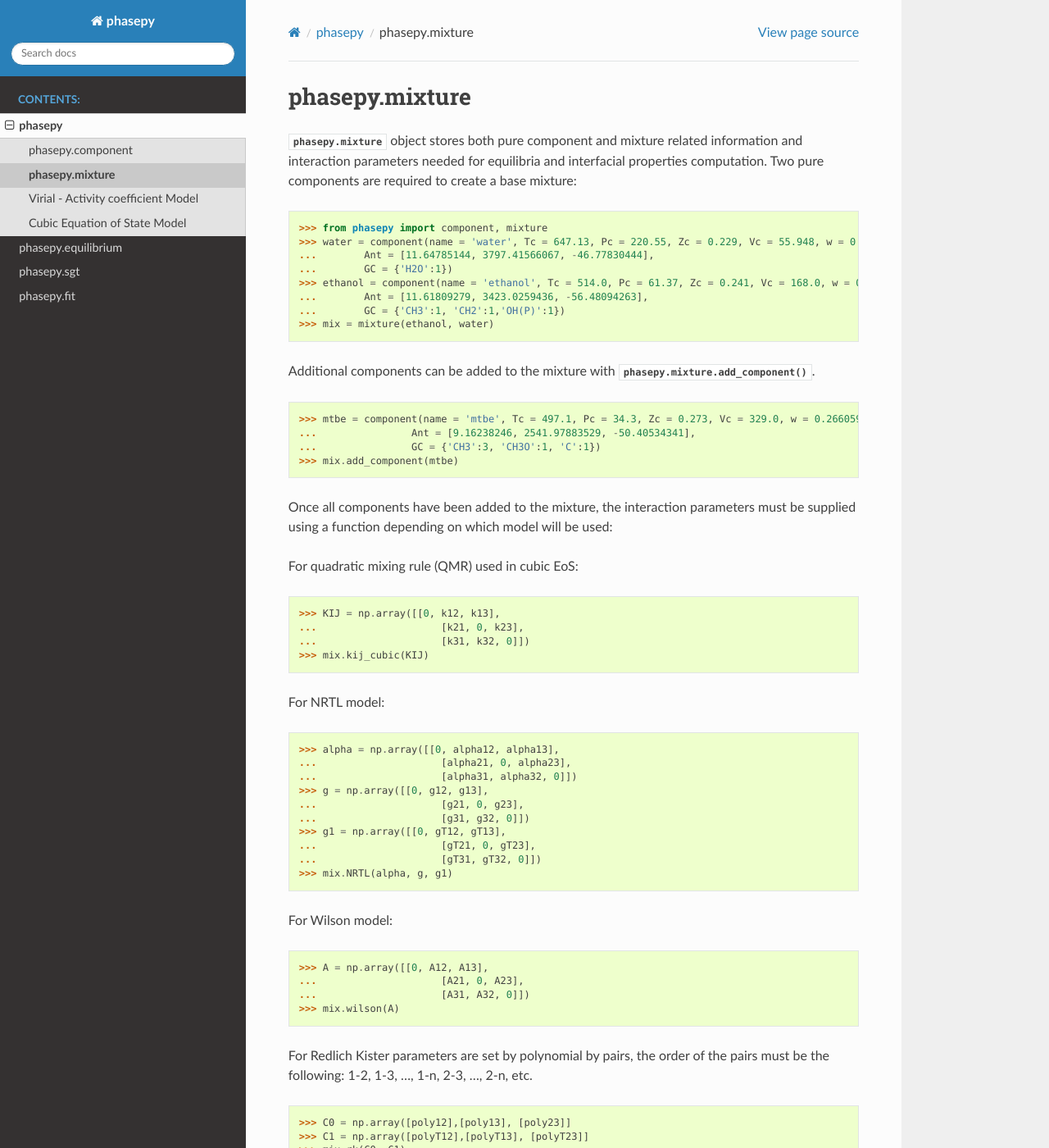
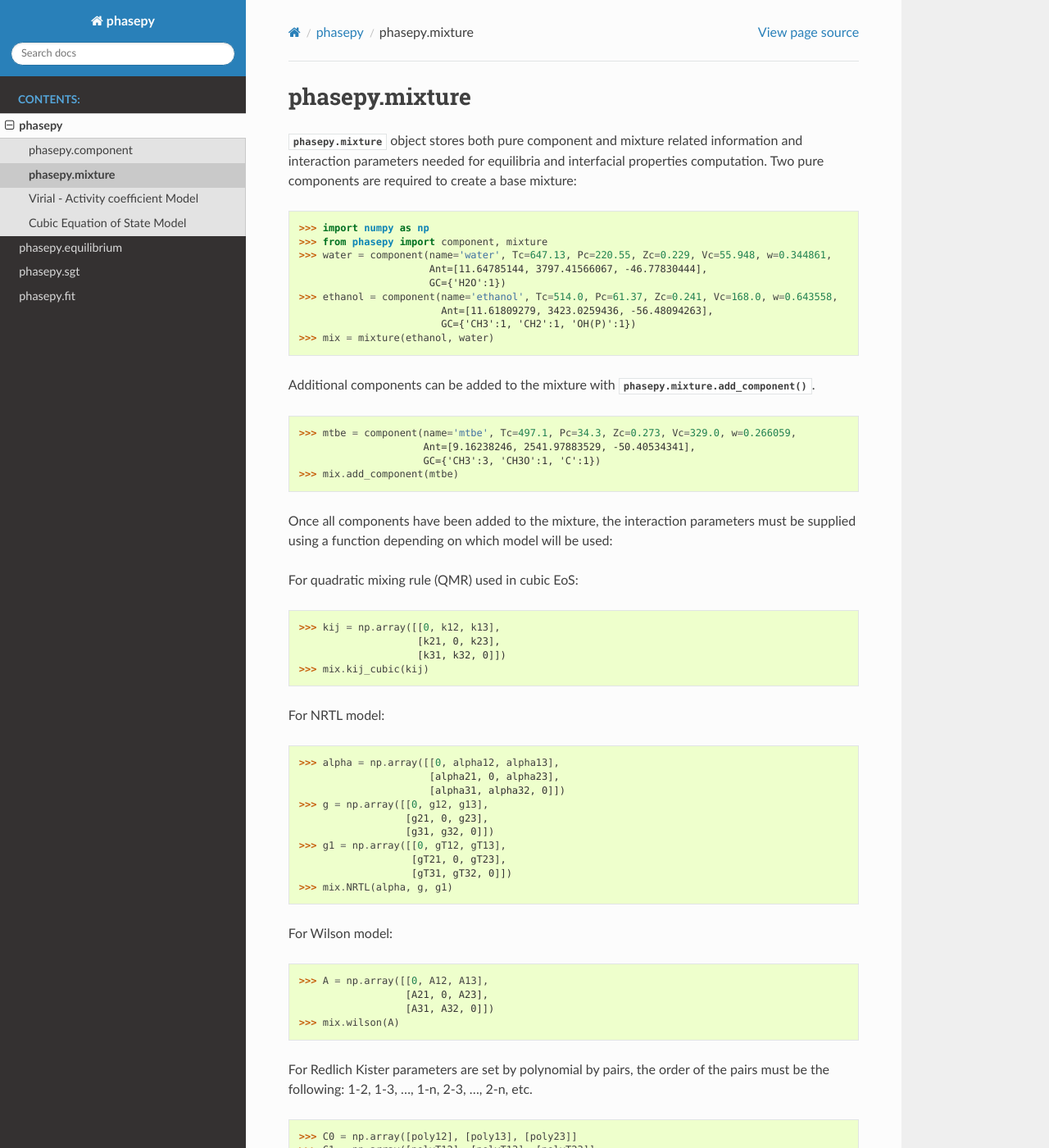
Before and after one commit to gustavochm/phasepy, a Sphinx documentation site: the page built from docs/source/basic/phasepy.mixture.rst, in a window 1280 px wide and 1400 px high. Shown: the whole window at 82% size. Built offline with Sphinx 7.4.7 and the Read the Docs theme 2.0.0, drawn with Linux system fonts in a browser that asks for light colours.

Commit message:
Docs clean-up: Format example code in phasepy.rst and below

```diff
--- a/docs/source/basic/phasepy.mixture.rst
+++ b/docs/source/basic/phasepy.mixture.rst
@@ -8,13 +8,14 @@ Two pure components are required to create a base mixture:
 
 .. code-block:: python
 
+        >>> import numpy as np
 	>>> from phasepy import component, mixture
-	>>> water = component(name = 'water', Tc = 647.13, Pc = 220.55, Zc = 0.229, Vc = 55.948, w = 0.344861,
-	...        Ant = [11.64785144, 3797.41566067, -46.77830444],
-        ...        GC = {'H2O':1})
-	>>> ethanol = component(name = 'ethanol', Tc = 514.0, Pc = 61.37, Zc = 0.241, Vc = 168.0, w = 0.643558,
-        ...        Ant = [11.61809279, 3423.0259436, -56.48094263],
-        ...        GC = {'CH3':1, 'CH2':1,'OH(P)':1})
+	>>> water = component(name='water', Tc=647.13, Pc=220.55, Zc=0.229, Vc=55.948, w=0.344861,
+	                      Ant=[11.64785144, 3797.41566067, -46.77830444],
+                              GC={'H2O':1})
+	>>> ethanol = component(name='ethanol', Tc=514.0, Pc=61.37, Zc=0.241, Vc=168.0, w=0.643558,
+                                Ant=[11.61809279, 3423.0259436, -56.48094263],
+                                GC={'CH3':1, 'CH2':1, 'OH(P)':1})
 	>>> mix = mixture(ethanol, water)
 
 Additional components can be added to the mixture with
@@ -22,9 +23,9 @@ Additional components can be added to the mixture with
 
 .. code-block:: python
 
-	>>> mtbe = component(name = 'mtbe', Tc = 497.1, Pc = 34.3, Zc = 0.273, Vc = 329.0, w = 0.266059,
-	...                Ant = [9.16238246, 2541.97883529, -50.40534341],
-	...                GC = {'CH3':3, 'CH3O':1, 'C':1})
+	>>> mtbe = component(name='mtbe', Tc=497.1, Pc=34.3, Zc=0.273, Vc=329.0, w=0.266059,
+	                     Ant=[9.16238246, 2541.97883529, -50.40534341],
+	                     GC={'CH3':3, 'CH3O':1, 'C':1})
 	>>> mix.add_component(mtbe)
 
 Once all components have been added to the mixture, the interaction
@@ -33,37 +34,37 @@ will be used:
 
 For quadratic mixing rule (QMR) used in cubic EoS:
 
->>> KIJ = np.array([[0, k12, k13],
-...			[k21, 0, k23],
-... 			[k31, k32, 0]])
->>> mix.kij_cubic(KIJ)
+>>> kij = np.array([[0, k12, k13],
+                    [k21, 0, k23],
+                    [k31, k32, 0]])
+>>> mix.kij_cubic(kij)
 
 For NRTL model:
 
 >>> alpha = np.array([[0, alpha12, alpha13],
-...			[alpha21, 0, alpha23],
-... 			[alpha31, alpha32, 0]])
+                      [alpha21, 0, alpha23],
+                      [alpha31, alpha32, 0]])
 >>> g = np.array([[0, g12, g13],
-...			[g21, 0, g23],
-... 			[g31, g32, 0]])
+                  [g21, 0, g23],
+                  [g31, g32, 0]])
 >>> g1 = np.array([[0, gT12, gT13],
-...			[gT21, 0, gT23],
-... 			[gT31, gT32, 0]])
+                   [gT21, 0, gT23],
+                   [gT31, gT32, 0]])
 >>> mix.NRTL(alpha, g, g1)
 
 For Wilson model:
 
 >>> A = np.array([[0, A12, A13],
-...			[A21, 0, A23],
-... 			[A31, A32, 0]])
+                  [A21, 0, A23],
+                  [A31, A32, 0]])
 >>> mix.wilson(A)
 
 For Redlich Kister parameters are set by polynomial by pairs, the
 order of the pairs must be the following:
 1-2, 1-3, ..., 1-n, 2-3, ..., 2-n, etc.
 
->>> C0 = np.array([poly12],[poly13], [poly23]]
->>> C1 = np.array([polyT12],[polyT13], [polyT23]]
+>>> C0 = np.array([poly12], [poly13], [poly23]]
+>>> C1 = np.array([polyT12], [polyT13], [polyT23]]
 >>> mix.rk(C0, C1)
 
 For Modified-UNIFAC model, Dortmund public database must be read in:
```
Also changed, not shown: docs/source/basic/phasepy.component.rst (+5 -5 lines), docs/source/models/phasepy.virialgama.rst (+12 -5 lines), docs/source/phasepy.rst (+11 -15 lines).
